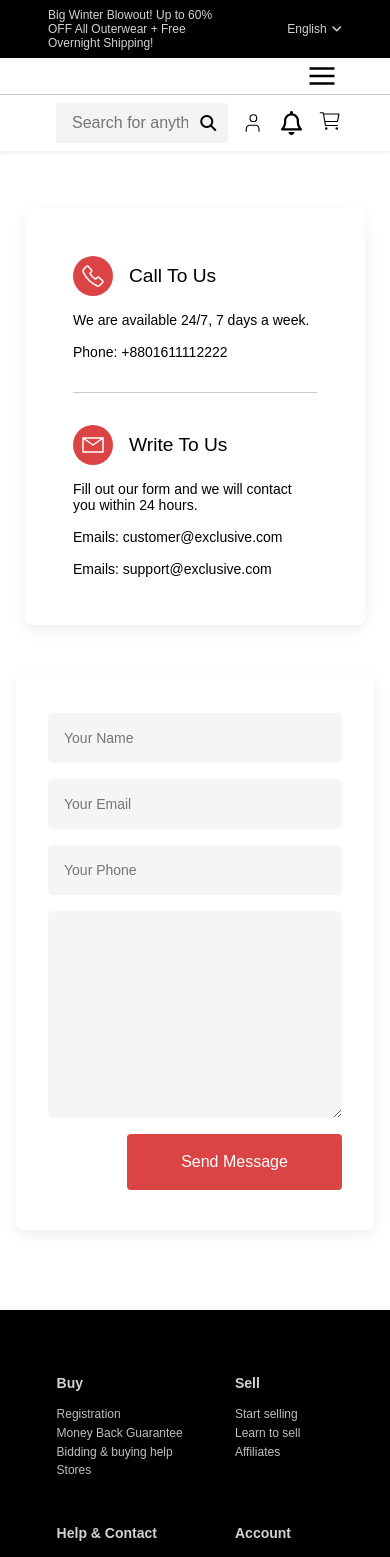
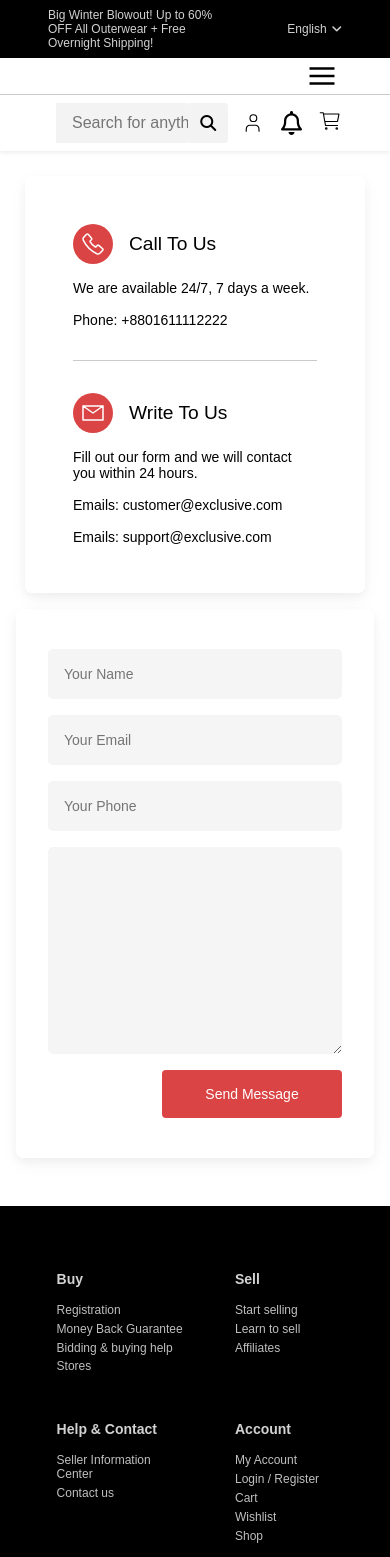
Before and after one commit to Julesntizimira/lit-frontend, a React (Create React App) app in the folder lit-app/: page /contact in a window 390 px wide. Shown: the top 1557 px of the page. Built offline with nearby package versions, Linux system fonts and the light colour scheme.

Commit message:
adding contact page and responsiveness

```diff
--- a/lit-app/src/index.css
+++ b/lit-app/src/index.css
@@ -2064,12 +2064,20 @@ footer {
   /* contact */
   .contact-page-wrapper {
     flex-direction: column;
+    padding-top: 1rem;
+    padding-bottom: 1rem;
+    gap: 1rem;
   }
   .support-form  {
     width: 100%;
   }
   .support-form-inputs {
     flex-direction: column;
+  }
+  .support-send-msg-button  {
+    font-size: 14px;
+    width: 180px;
+    height: 48px;
   }
 
 }
```
